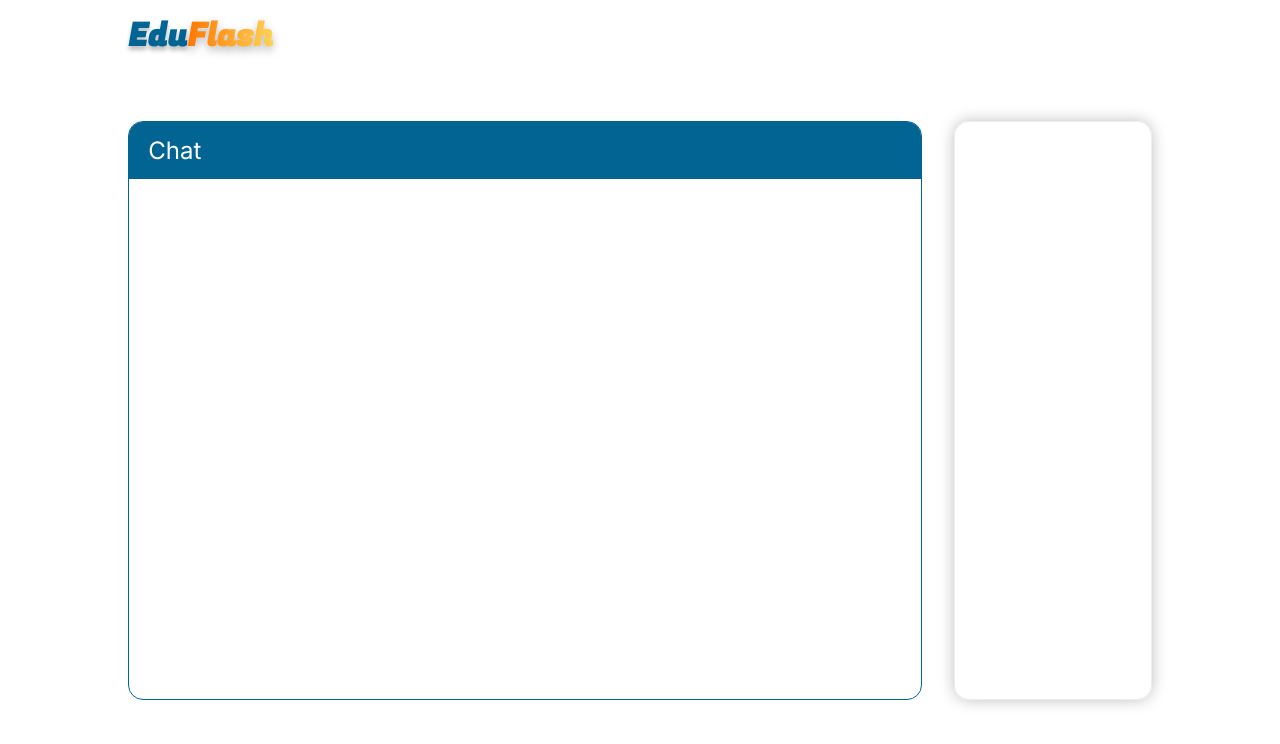
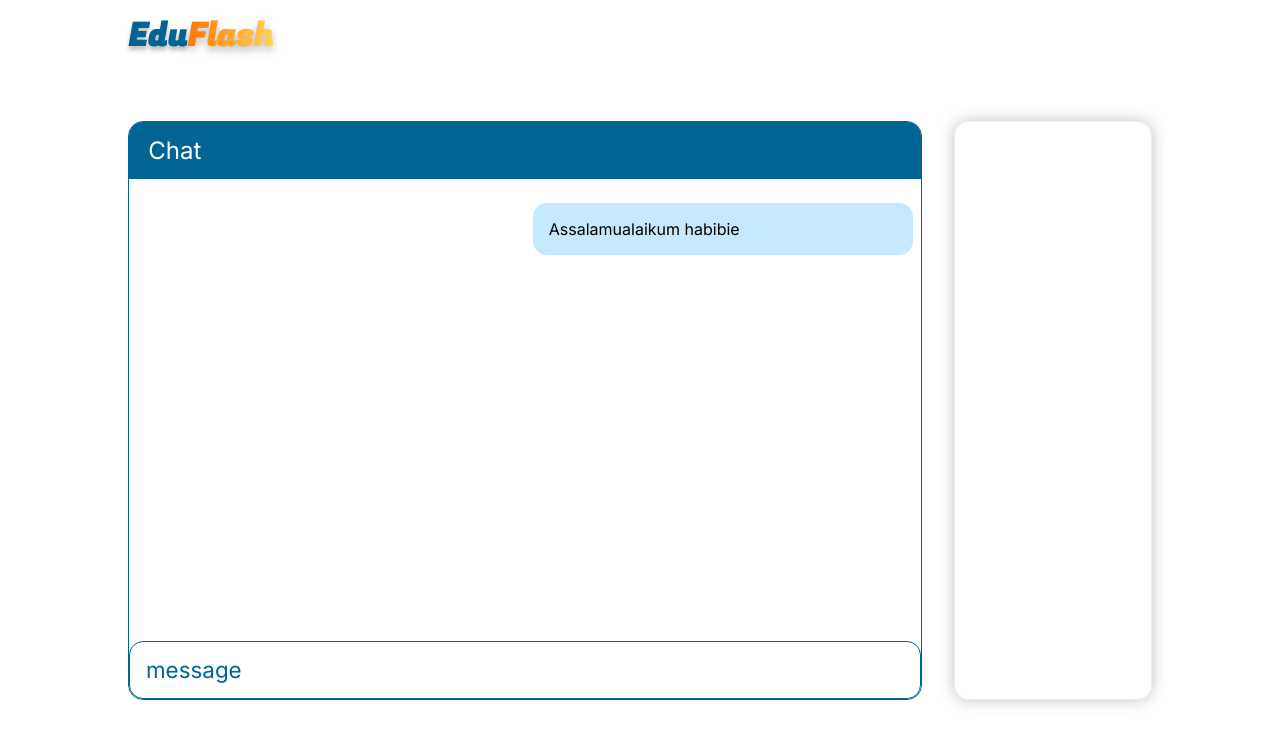
Before and after one commit to Kutukobra/EduFlash, a Vue app: page /room/1/chat in a window 1280 px wide. Shown: the top 744 px of the page. Built offline with nearby package versions, Linux system fonts and the light colour scheme; no server answers.

Commit message:
defineModel purge

```diff
--- a/src/components/CreateRoom.vue
+++ b/src/components/CreateRoom.vue
@@ -1,9 +1,9 @@
 <script setup>
 import router from "@/router";
 import axios from "axios";
-import { defineModel } from "vue";
+import { ref } from "vue";
 
-const roomName = defineModel("roomName");
+const roomName = ref("");
 
 function submitCreateRoom() {
   const ownerId = localStorage.getItem("user_id");
--- a/src/pages/ClassChatbot.vue
+++ b/src/pages/ClassChatbot.vue
@@ -4,32 +4,66 @@ import { useRoute } from "vue-router";
 import { onMounted, ref } from "vue";
 import axios from "axios";
 
-const route = useRoute()
+const route = useRoute();
 
 const roomId = route.params.roomId;
-const roomName = ref("")
+const roomName = ref("");
 
 function getRoomData() {
-    axios.get(`/room/${roomId}`).then((response) => {
-        roomName.value = response.data.data.room_name;
-    }).catch((error) => {
-        console.log(error)
+  axios
+    .get(`/room/${roomId}`)
+    .then((response) => {
+      roomName.value = response.data.data.room_name;
     })
+    .catch((error) => {
+      console.log(error);
+    });
 }
 
 onMounted(() => {
-    getRoomData();
-})
+  getRoomData();
+});
+
+const messages = ref([
+  {
+    sent: true,
+    text: "Assalamualaikum habibie",
+  },
+]);
+
+const message = ref("message")
+
+function sendMessage() {
+  console.log(message.value)
+  messages.value.push({
+    sent: true,
+    text: message.value
+  })
+  message.value = ""
+}
+
 </script>
 
 <template>
   <Header />
   <div class="wrapper">
     <main>
-      <h1> {{ roomName }} </h1>
+      <h1>{{ roomName }}</h1>
       <section class="chatbot">
         <h2>Chat</h2>
-        <div></div>
+        <div class="chatbox">
+          <div
+            v-for="message in messages"
+            :class="
+              'chat-bubble ' + (message.sent ? ' chat-sent' : ' chat-received')
+            "
+          >
+            {{ message.text }}
+          </div>
+        </div>
+        <form @submit.prevent="sendMessage">
+          <input type="text" placeholder="Masukkan pertanyaan kamu" v-model="message"/>
+        </form>
       </section>
       <section class="options"></section>
     </main>
@@ -37,6 +71,56 @@ onMounted(() => {
 </template>
 
 <style scoped>
+.chatbox {
+  position: relative;
+  overflow-y: scroll;
+  width: 100%;
+  height: 80%;
+  padding: 1rem;
+}
+
+.chat-bubble {
+  color: black;
+  max-width: 50%;
+  padding: 1rem;
+  position: relative;
+  border: 0;
+  border-radius: 14px;
+  margin: 0.5rem;
+}
+
+.chat-sent {
+  background-color: #c5e9ff;
+  left: 50%;
+}
+
+.chat-received {
+  color: white;
+  background-color: #016493;
+}
+
+form {
+  box-sizing: border-box;
+  height: 10%;
+  bottom: 0px;
+}
+
+input {
+  box-sizing: border-box;
+  padding: 1rem;
+  margin-bottom: 0px;
+  width: 100%;
+  height: 100%;
+  border: 1px solid #016493;
+  border-radius: 14px;
+  color: #016493;
+  font-size: 1.4rem;
+}
+
+input::placeholder {
+  color: #016493;
+}
+
 * {
   color: white;
   box-sizing: border-box;
@@ -96,5 +180,4 @@ main {
   box-shadow: 0 0 15px rgba(0, 0, 0, 0.25);
   border-radius: 15px;
 }
-
 </style>
--- a/src/pages/JoinRoom.vue
+++ b/src/pages/JoinRoom.vue
@@ -1,11 +1,11 @@
 <script setup>
-import { ref, defineModel } from "vue";
+import { ref } from "vue";
 import axios, { HttpStatusCode } from "axios";
 import router from "@/router";
 import EduFlashLogo from "@/components/EduFlashLogo.vue";
 
-const name = defineModel("name");
-const roomId = defineModel("roomId");
+const name = ref("");
+const roomId = ref("");
 
 const invalidRoom = ref(false);
 
--- a/src/pages/Login.vue
+++ b/src/pages/Login.vue
@@ -2,10 +2,10 @@
 import EduFlashLogo from "@/components/EduFlashLogo.vue";
 import axios, { HttpStatusCode } from "axios";
 import router from "@/router";
-import { ref, defineModel } from "vue";
+import { ref } from "vue";
 
-const email = defineModel("email");
-const password = defineModel("password");
+const email = ref("");
+const password = ref("");
 
 const failedLogin = ref(false);
 
--- a/src/pages/Register.vue
+++ b/src/pages/Register.vue
@@ -1,13 +1,13 @@
 <script setup>
 import EduFlashLogo from "@/components/EduFlashLogo.vue";
 import axios, { HttpStatusCode } from "axios";
-import { defineModel, ref } from "vue";
+import { ref } from "vue";
 import router from "@/router";
 
-const email = defineModel("email");
-const username = defineModel("username");
-const password = defineModel("password");
-const confirmPassword = defineModel("confirmPassword");
+const email = ref("");
+const username = ref("");
+const password = ref("");
+const confirmPassword = ref("");
 const role = "teacher";
 
 const passwordMismatch = ref(false);
```
